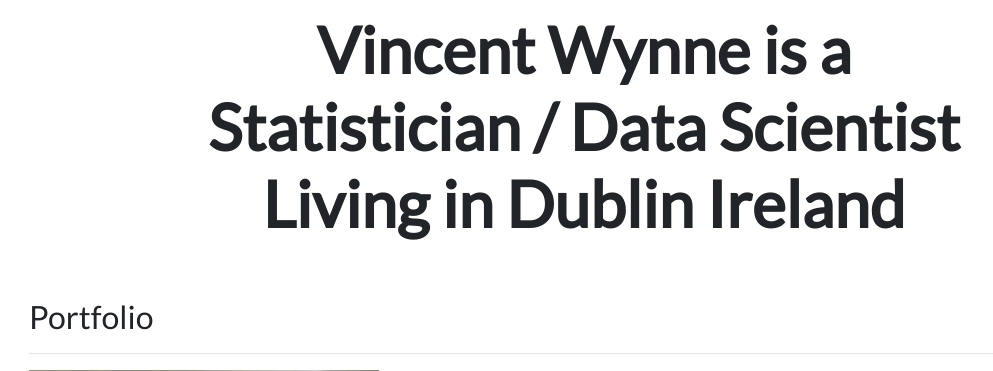
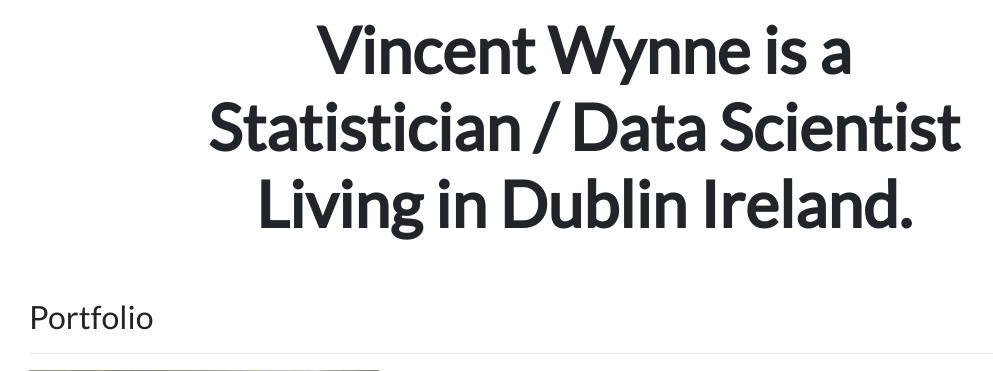
Before and after one commit to v-wynne/django3-personal_portfolio, a Django app: template portfolio/templates/portfolio/home.html in a window 1280 px wide. Shown: the part 436-807 px from the top of the page, without its empty margins (56-1049 px from the left). Run offline with Django 3.2, Linux system fonts and the light colour scheme; the template is opened without the code that fills it: values that come from a table or form of the project are taken from there, others are empty; data comes from the database, SQL or seed files in the repository; some libraries are stand-ins or nearby versions.

Commit message:
More Settings

```diff
--- a/portfolio/templates/portfolio/home.html
+++ b/portfolio/templates/portfolio/home.html
@@ -12,7 +12,7 @@
 
 <div class="row justify-content-center mb-3">
   <div class="col-md-9 text-center">
-    <h3 id="hometext" class="font-weight-bold">Vincent Wynne is a Statistician / Data Scientist Living in Dublin Ireland</h3>
+    <h3 id="hometext" class="font-weight-bold">Vincent Wynne is a Statistician / Data Scientist Living in Dublin Ireland.</h3>
   </div>
 </div>
 
```
